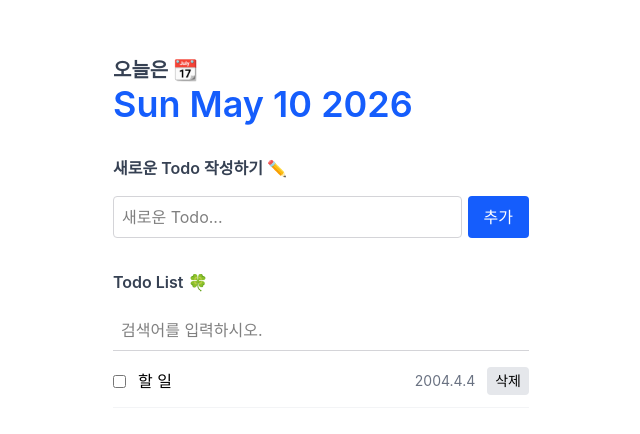
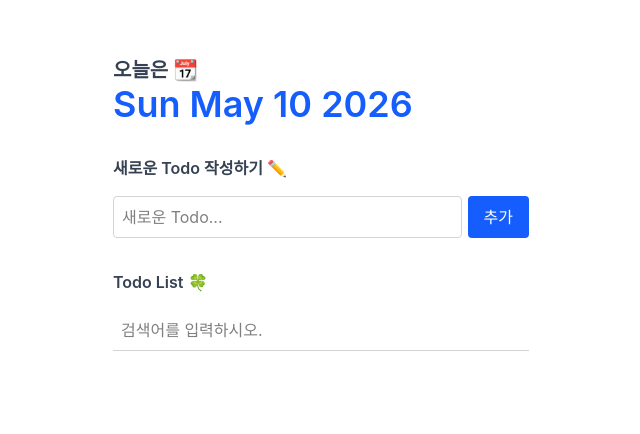
Before and after one commit to bpcdpc/TodoApp, a React (Vite) app: page / in a window 1280 px wide. Shown: the top 434 px of the page, without its empty margins (319-959 px from the left). Built offline with nearby package versions, Linux system fonts and the light colour scheme.

Commit message:
Implement basic add, delete, search, and toggle features

```diff
--- a/src/components/TodoForm.tsx
+++ b/src/components/TodoForm.tsx
@@ -1,12 +1,30 @@
-export default function TodoForm() {
+import { useRef } from "react";
+import type { SubmitEvent } from "react";
+
+type TodoFormProps = {
+  onAddTodo: (content: string) => void;
+};
+
+export default function TodoForm({ onAddTodo }: TodoFormProps) {
+  const inputRef = useRef<HTMLInputElement | null>(null);
+
+  const onSubmit = (e: SubmitEvent<HTMLFormElement>) => {
+    e.preventDefault();
+    if (!inputRef.current?.value) return;
+    onAddTodo(inputRef.current.value);
+    inputRef.current.value = "";
+    inputRef.current.focus();
+  };
+
   return (
     <div className="flex flex-col gap-4">
       <h2 className="font-semibold text-gray-700">새로운 Todo 작성하기 ✏️</h2>
-      <form className="flex gap-1.5 w-full">
+      <form className="flex gap-1.5 w-full" onSubmit={onSubmit}>
         <input
           type="text"
           placeholder="새로운 Todo..."
           className="border border-zinc-300 rounded-sm p-2 flex-1 focus:border-blue-500 focus:outline-none"
+          ref={inputRef}
         />
         <button className="bg-blue-600 text-white rounded-sm px-4 py-2 transition hover:bg-blue-700 an">
           추가
--- /dev/null
+++ b/src/components/TodoItem.tsx
@@ -0,0 +1,38 @@
+import type { Todo } from "../types/Todo";
+
+type TodoItemProps = {
+  todo: Todo;
+  onDeleteTodo: (id: number) => void;
+  onToggleTodo: (id: number) => void;
+};
+
+export default function TodoItem({
+  todo,
+  onDeleteTodo,
+  onToggleTodo,
+}: TodoItemProps) {
+  const onDelete = () => {
+    onDeleteTodo(todo.id);
+  };
+
+  const onToggle = () => {
+    onToggleTodo(todo.id);
+  };
+  return (
+    <li className="flex gap-3 w-full items-center border-b border-b-gray-100 pb-3">
+      <input
+        onChange={onToggle}
+        type="checkbox"
+        checked={todo.isDone ? true : false}
+      />
+      <p className="flex-1 cursor-pointer">{todo.content}</p>
+      <span className="text-gray-500 text-sm">{todo.date}</span>
+      <button
+        onClick={onDelete}
+        className="bg-gray-200 rounded-sm text-sm px-2 py-1"
+      >
+        삭제
+      </button>
+    </li>
+  );
+}
--- a/src/components/TodoList.tsx
+++ b/src/components/TodoList.tsx
@@ -1,4 +1,27 @@
-export default function TodoList() {
+import { useState, type ChangeEvent } from "react";
+import type { Todo } from "../types/Todo";
+
+import TodoItem from "./TodoItem";
+
+type TodoListProps = {
+  todos: Todo[];
+  onDeleteTodo: (id: number) => void;
+  onToggleTodo: (id: number) => void;
+};
+
+export default function TodoList({
+  todos,
+  onDeleteTodo,
+  onToggleTodo,
+}: TodoListProps) {
+  const [query, setQuery] = useState<string>("");
+
+  const onChange = (e: ChangeEvent<HTMLInputElement>) => {
+    setQuery(e.target.value);
+  };
+
+  const filteredTodos = todos.filter((todo) => todo.content.includes(query));
+
   return (
     <div className="flex flex-col gap-4 justify-center">
       <h2 className="font-semibold text-gray-700">Todo List 🍀</h2>
@@ -7,18 +30,20 @@ export default function TodoList() {
           type="text"
           placeholder="검색어를 입력하시오."
           className="border-b border-zinc-300 p-2 w-full focus:border-b-blue-500 focus:outline-none"
+          value={query}
+          onChange={onChange}
         />
       </div>
       <div>
         <ul className="flex flex-col gap-3">
-          <li className="flex gap-3 w-full items-center border-b border-b-gray-100 pb-3">
-            <input type="checkbox" />
-            <p className="flex-1 cursor-pointer">할 일</p>
-            <span className="text-gray-500 text-sm">2004.4.4</span>
-            <button className="bg-gray-200 rounded-sm text-sm px-2 py-1">
-              삭제
-            </button>
-          </li>
+          {filteredTodos.map((todo) => (
+            <TodoItem
+              key={todo.id}
+              todo={todo}
+              onDeleteTodo={onDeleteTodo}
+              onToggleTodo={onToggleTodo}
+            />
+          ))}
         </ul>
       </div>
     </div>
--- a/src/components/TodoMain.tsx
+++ b/src/components/TodoMain.tsx
@@ -1,11 +1,45 @@
+import { useRef, useState } from "react";
 import TodoForm from "./TodoForm";
 import TodoList from "./TodoList";
+import type { Todo } from "../types/Todo";
 
 export default function TodoMain() {
+  const [todos, setTodos] = useState<Todo[]>([]);
+  const idRef = useRef<number>(todos.length + 1);
+
+  const onAddTodo = (content: string) => {
+    const todo: Todo = {
+      id: idRef.current,
+      content,
+      date: new Date().toLocaleDateString(),
+      isDone: false,
+    };
+    setTodos([todo, ...todos]);
+    idRef.current += 1;
+  };
+
+  const onDeleteTodo = (id: number) => {
+    setTodos(todos.filter((todo) => todo.id !== id));
+  };
+
+  const onToggleTodo = (id: number) => {
+    setTodos(
+      todos.map((todo) => {
+        return todo.id === id ? { ...todo, isDone: !todo.isDone } : todo;
+      }),
+    );
+  };
+
+  console.log(todos);
+
   return (
     <main className="flex flex-col gap-8">
-      <TodoForm />
-      <TodoList />
+      <TodoForm onAddTodo={onAddTodo} />
+      <TodoList
+        todos={todos}
+        onDeleteTodo={onDeleteTodo}
+        onToggleTodo={onToggleTodo}
+      />
     </main>
   );
 }
--- /dev/null
+++ b/src/types/Todo.ts
@@ -0,0 +1,6 @@
+export interface Todo {
+  id: number;
+  content: string;
+  date: string;
+  isDone: boolean;
+}
```
